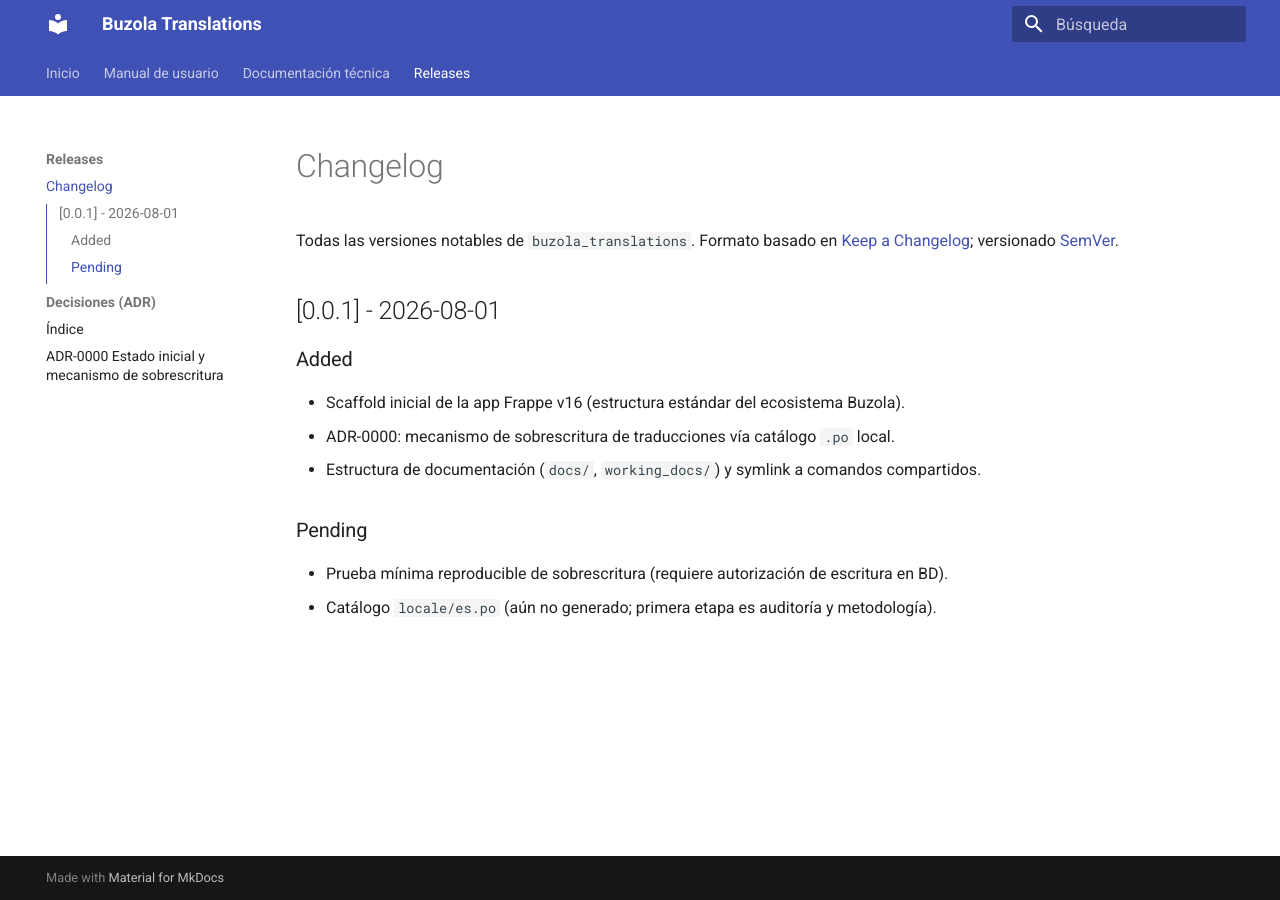
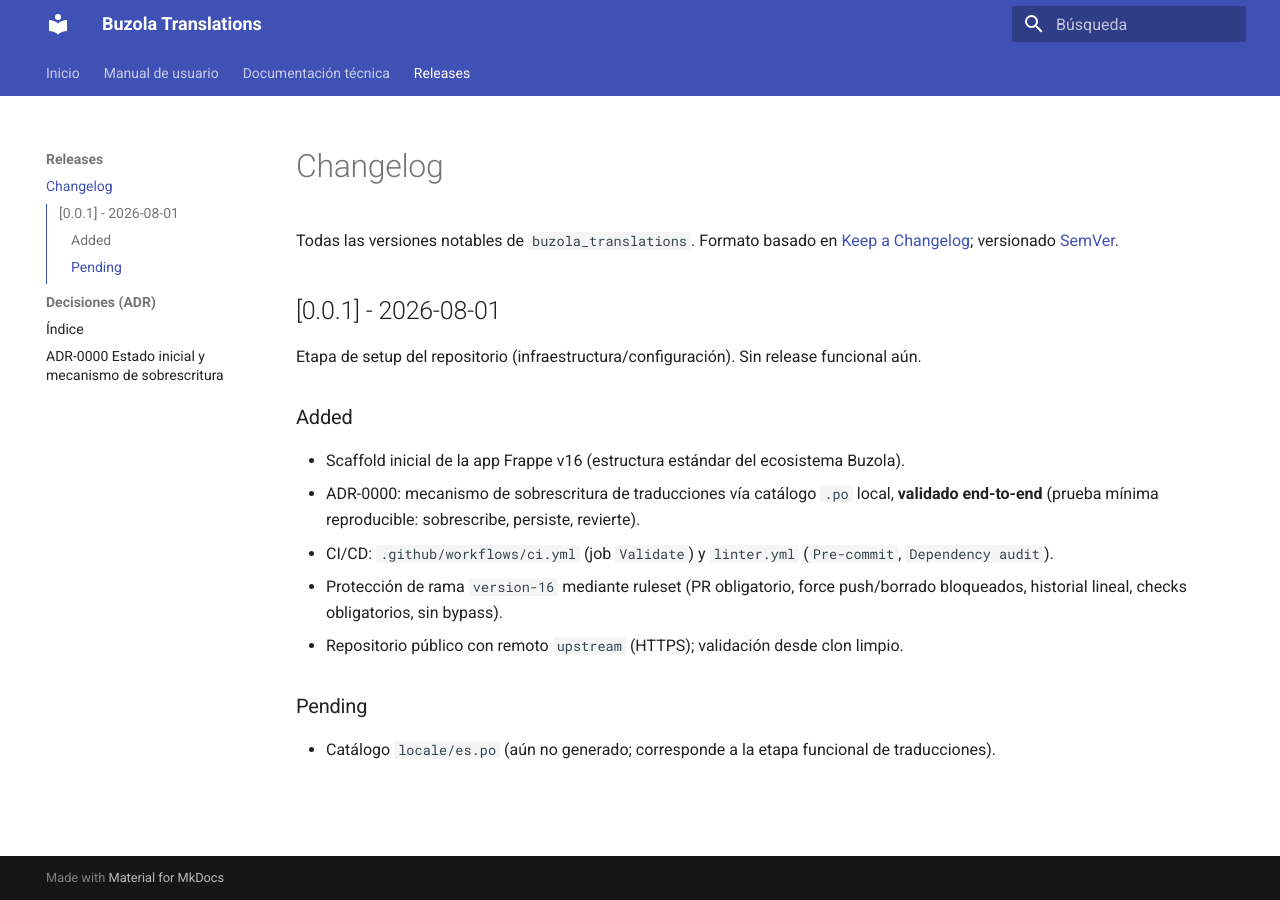
Before and after one commit to luisrms69/buzola_translations, an MkDocs documentation site: the page built from docs/CHANGELOG.md, in a window 1280 px wide. Built offline with MkDocs 1.6.1 and Material for MkDocs 9.7.7, drawn with Linux system fonts in a browser that asks for light colours.

Commit message:
docs: complete setup-phase closure (continuity, changelog, archived plan)
Co-Authored-By: Claude Opus 4.8 (1M context) <noreply@anthropic.com>

```diff
--- a/docs/CHANGELOG.md
+++ b/docs/CHANGELOG.md
@@ -6,11 +6,16 @@ versionado [SemVer](https://semver.org/lang/es/).
 
 ## [0.0.1] - 2026-08-01
 
+Etapa de setup del repositorio (infraestructura/configuración). Sin release funcional aún.
+
 ### Added
 - Scaffold inicial de la app Frappe v16 (estructura estándar del ecosistema Buzola).
-- ADR-0000: mecanismo de sobrescritura de traducciones vía catálogo `.po` local.
-- Estructura de documentación (`docs/`, `working_docs/`) y symlink a comandos compartidos.
+- ADR-0000: mecanismo de sobrescritura de traducciones vía catálogo `.po` local, **validado
+  end-to-end** (prueba mínima reproducible: sobrescribe, persiste, revierte).
+- CI/CD: `.github/workflows/ci.yml` (job `Validate`) y `linter.yml` (`Pre-commit`, `Dependency audit`).
+- Protección de rama `version-16` mediante ruleset (PR obligatorio, force push/borrado bloqueados,
+  historial lineal, checks obligatorios, sin bypass).
+- Repositorio público con remoto `upstream` (HTTPS); validación desde clon limpio.
 
 ### Pending
-- Prueba mínima reproducible de sobrescritura (requiere autorización de escritura en BD).
-- Catálogo `locale/es.po` (aún no generado; primera etapa es auditoría y metodología).
+- Catálogo `locale/es.po` (aún no generado; corresponde a la etapa funcional de traducciones).
```
Also changed, not shown: CONTINUITY.md (+11 -10 lines), working_docs/archive/PLAN_etapa1_infra_y_metodologia.md (+14 -2 lines), 1 other file.
